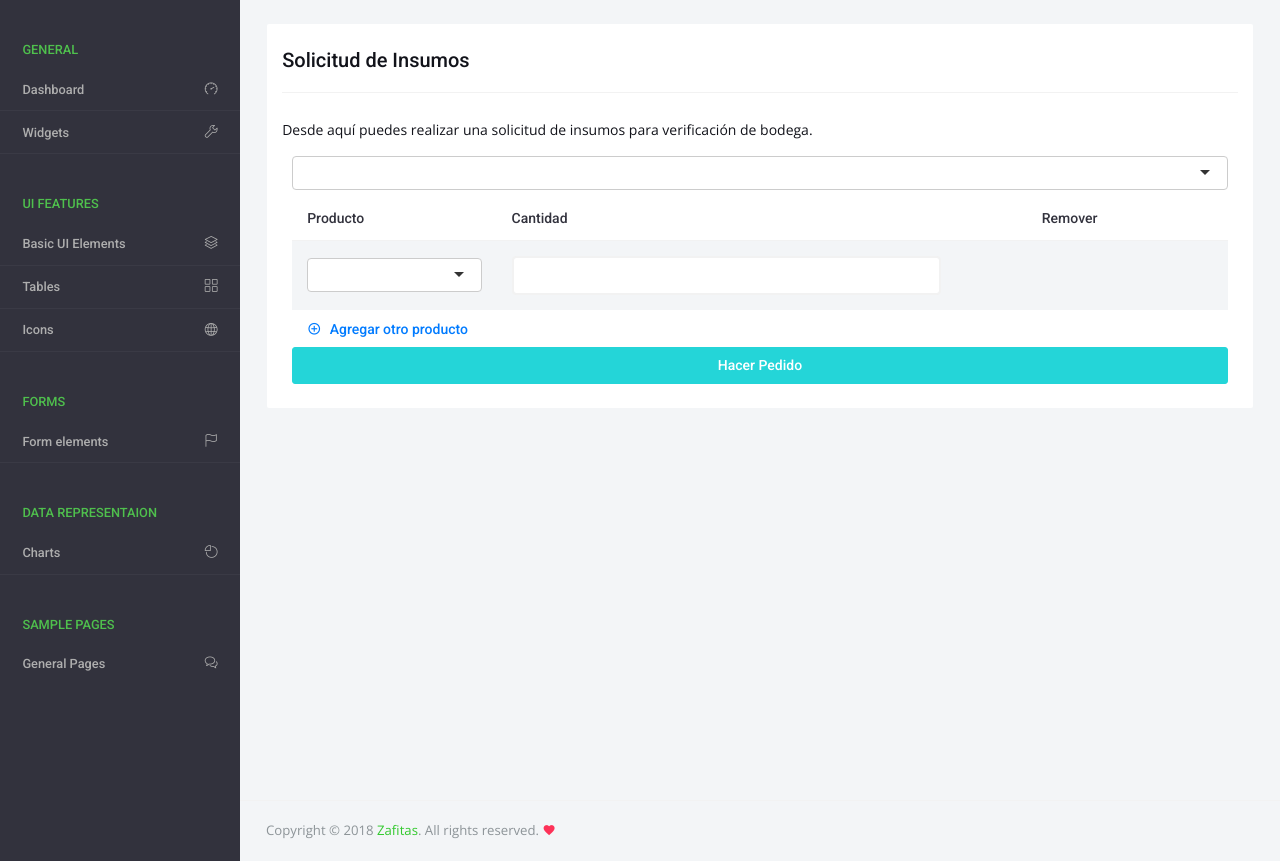
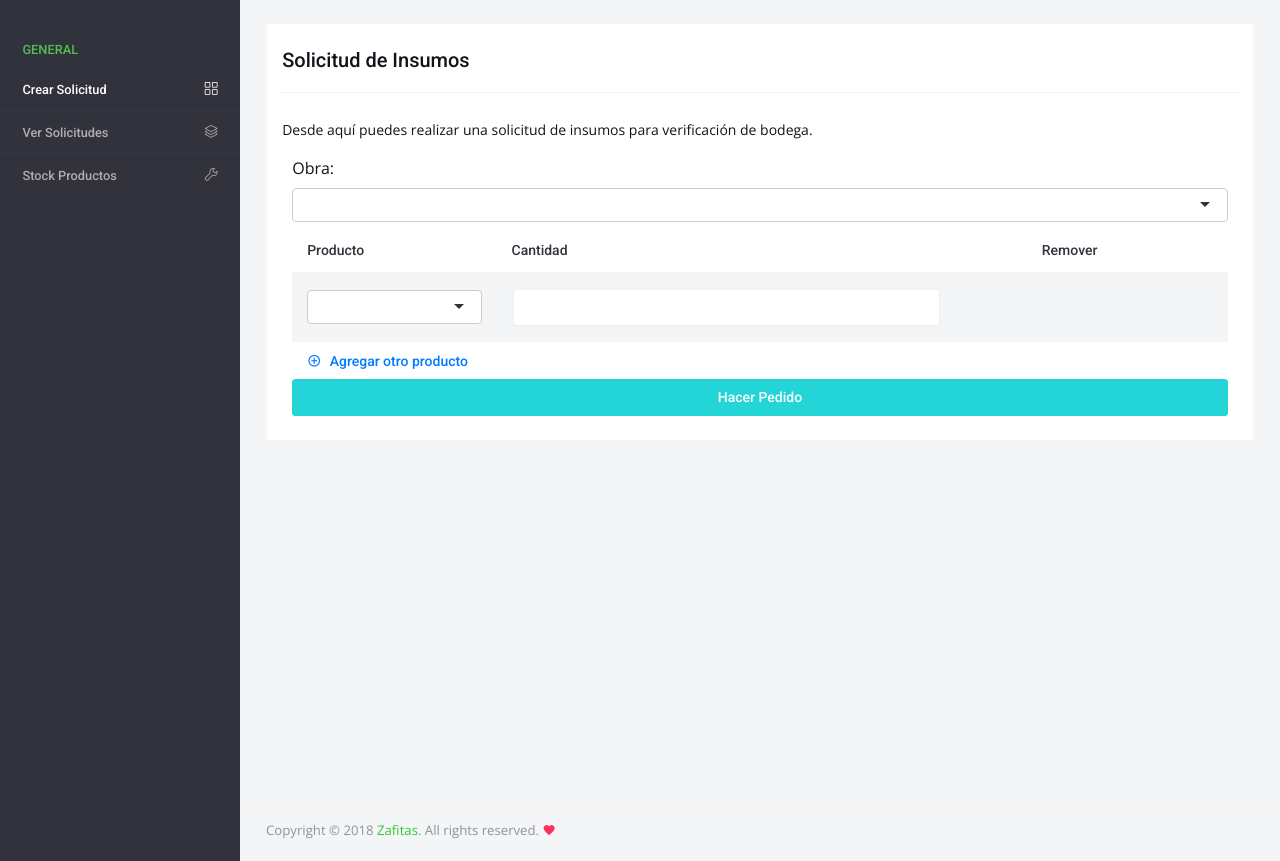
Before and after one commit to nachotp/ISW-zafitas, a Django app: page /solicitud in a window 1280 px wide. Shown: the part 58-919 px from the top of the page. Run offline with Django 3.2, Linux system fonts and the light colour scheme; data that the repository does not hold is empty; some libraries are stand-ins or nearby versions.

Commit message:
Instrucciones y sidebar

```diff
--- a/webapp/templates/base.html
+++ b/webapp/templates/base.html
@@ -21,8 +21,8 @@
     <!-- partial:partials/_navbar.html -->
     <nav class="navbar col-lg-12 col-12 p-0 fixed-top d-flex flex-row">
       <div class="text-center navbar-brand-wrapper">
-        <a class="navbar-brand brand-logo" href="index.html"><img src="{% static "images/logo.svg" %}" alt="logo"></a>
-        <a class="navbar-brand brand-logo-mini" href="index.html"><img src="{% static "images/logo_mini.svg" %}" alt="logo"></a>
+        <a class="navbar-brand brand-logo" href="{% url "index" %}"><img src="{% static "images/logo.svg" %}" alt="logo"></a>
+        <a class="navbar-brand brand-logo-mini" href="{% url "index" %}"><img src="{% static "images/logo_mini.svg" %}" alt="logo"></a>
       </div>
       <div class="navbar-menu-wrapper d-flex align-items-center">
         <p class="page-name d-none d-lg-block">Hola, {{ user.perfil.nombre }}</p>
@@ -94,79 +94,22 @@
               <span class="nav-link">GENERAL</span>
             </li>
             <li class="nav-item">
-              <a class="nav-link" href="index.html">
-                <span class="menu-title">Dashboard</span>
-                <i class="icon-speedometer menu-icon"></i>
+              <a class="nav-link" href="{% url "Solicitud" %}">
+                <span class="menu-title">Crear Solicitud</span>
+                <i class="icon-grid menu-icon"></i>
+              </a>
+            </li>
+             <li class="nav-item">
+              <a class="nav-link" href="{% url "verPedidos" %}">
+                <span class="menu-title">Ver Solicitudes</span>
+                <i class="icon-layers menu-icon"></i>
               </a>
             </li>
             <li class="nav-item">
-              <a class="nav-link" href="pages/widgets.html">
-                <span class="menu-title">Widgets</span>
+              <a class="nav-link" href="{% url "verStock" %}">
+                <span class="menu-title">Stock Productos</span>
                 <i class="icon-wrench menu-icon"></i>
               </a>
-            </li>
-            <li class="nav-item nav-category">
-              <span class="nav-link">UI FEATURES</span>
-            </li>
-            <li class="nav-item">
-              <a class="nav-link" data-toggle="collapse" href="#ui-basic" aria-expanded="false" aria-controls="ui-basic">
-                <span class="menu-title">Basic UI Elements</span>
-                <i class="icon-layers menu-icon"></i>
-              </a>
-              <div class="collapse" id="ui-basic">
-                <ul class="nav flex-column sub-menu">
-                  <li class="nav-item"> <a class="nav-link" href="pages/ui-features/buttons.html">Buttons</a></li>
-                  <li class="nav-item"> <a class="nav-link" href="pages/ui-features/typography.html">Typography</a></li>
-                </ul>
-              </div>
-            </li>
-            <li class="nav-item">
-              <a class="nav-link" href="pages/tables/basic-table.html">
-                <span class="menu-title">Tables</span>
-                <i class="icon-grid menu-icon"></i>
-              </a>
-            </li>
-            <li class="nav-item">
-              <a class="nav-link" href="pages/icons/font-awesome.html">
-                <span class="menu-title">Icons</span>
-                <i class="icon-globe menu-icon"></i>
-              </a>
-            </li>
-            <li class="nav-item nav-category">
-              <span class="nav-link">FORMS</span>
-            </li>
-            <li class="nav-item">
-              <a class="nav-link" href="pages/forms/basic_elements.html">
-                <span class="menu-title">Form elements</span>
-                <i class="icon-flag menu-icon"></i>
-              </a>
-            </li>
-            <li class="nav-item nav-category">
-              <span class="nav-link">DATA REPRESENTAION</span>
-            </li>
-            <li class="nav-item">
-              <a class="nav-link" href="pages/charts/flot-chart.html">
-                <span class="menu-title">Charts</span>
-                <i class="icon-pie-chart menu-icon"></i>
-              </a>
-            </li>
-            <li class="nav-item nav-category">
-              <span class="nav-link">SAMPLE PAGES</span>
-            </li>
-            <li class="nav-item">
-              <a class="nav-link" data-toggle="collapse" href="#auth" aria-expanded="false" aria-controls="auth">
-                <span class="menu-title">General Pages</span>
-                <i class="icon-bubbles menu-icon"></i>
-              </a>
-              <div class="collapse" id="auth">
-                <ul class="nav flex-column sub-menu">
-                  <li class="nav-item"> <a class="nav-link" href="pages/samples/login.html"> Login </a></li>
-                  <li class="nav-item"> <a class="nav-link" href="pages/samples/register.html"> Register </a></li>
-                  <li class="nav-item"> <a class="nav-link" href="pages/samples/error-404.html"> 404 </a></li>
-                  <li class="nav-item"> <a class="nav-link" href="pages/samples/error-500.html"> 500 </a></li>
-                  <li class="nav-item"> <a class="nav-link" href="pages/samples/blank-page.html"> Blank Page </a></li>
-                </ul>
-              </div>
             </li>
           </ul>
         </nav>
--- a/webapp/templates/solicitudes.html
+++ b/webapp/templates/solicitudes.html
@@ -7,6 +7,7 @@
 {% block content %}
 <p>Desde aquí puedes realizar una solicitud de insumos para verificación de bodega.</p>
 <div class="container">
+    <label for="selectObra">Obra:</label>
     <select id="selectObra"  class="demo-default" name="obra"></select>
     <form action="{% url 'Solicitud' %}" method="post">
     {% csrf_token %}
@@ -33,9 +34,7 @@
         <td>
             {{ form.obra.as_hidden }}
         </td>
-        <td>
-
-        </td>
+        <td></td>
       </tr>
     {% endfor %}
     </tbody>
```
Also changed, not shown: README.md, UML.svg, UMLunedited.png (added).
